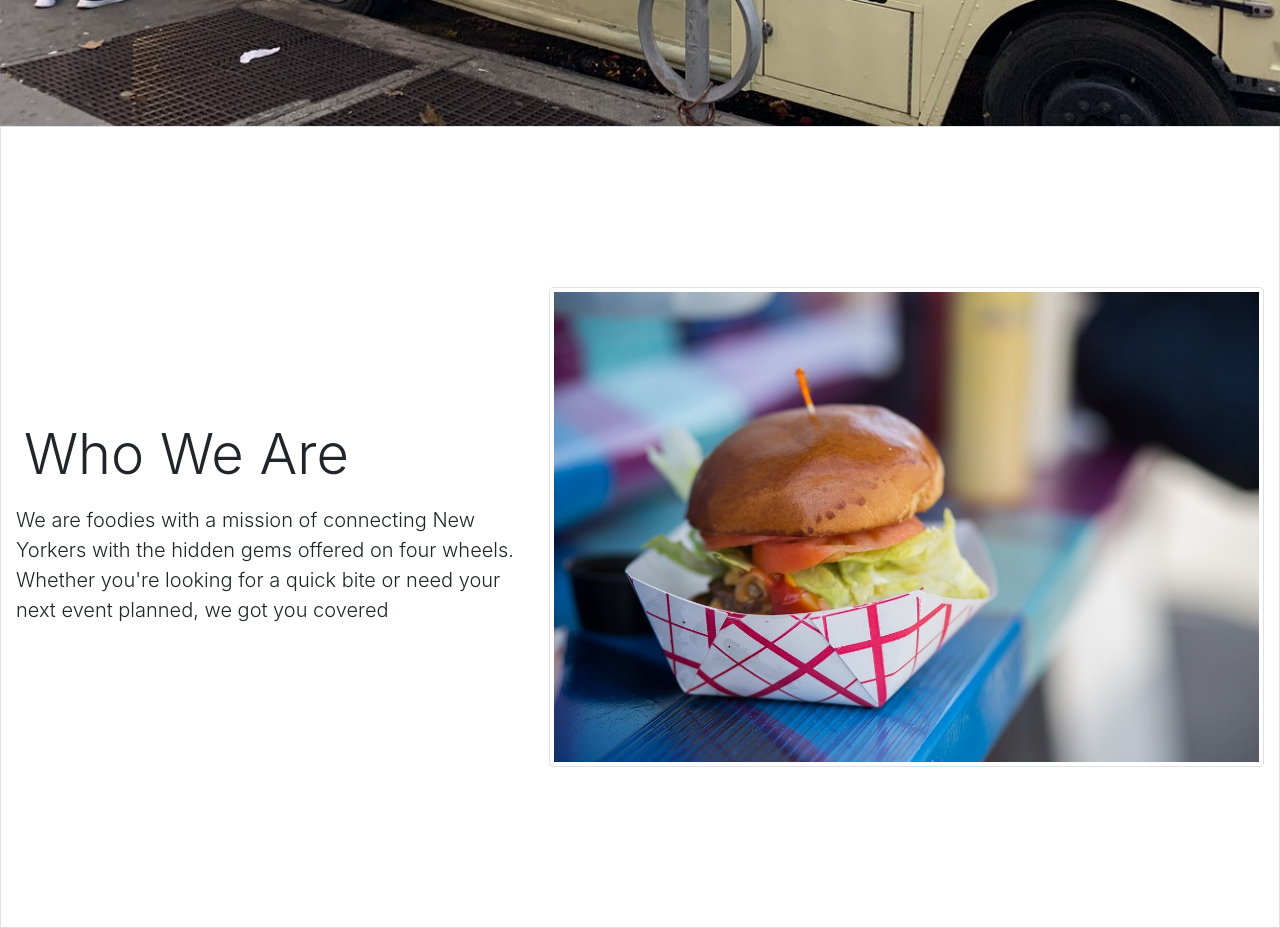
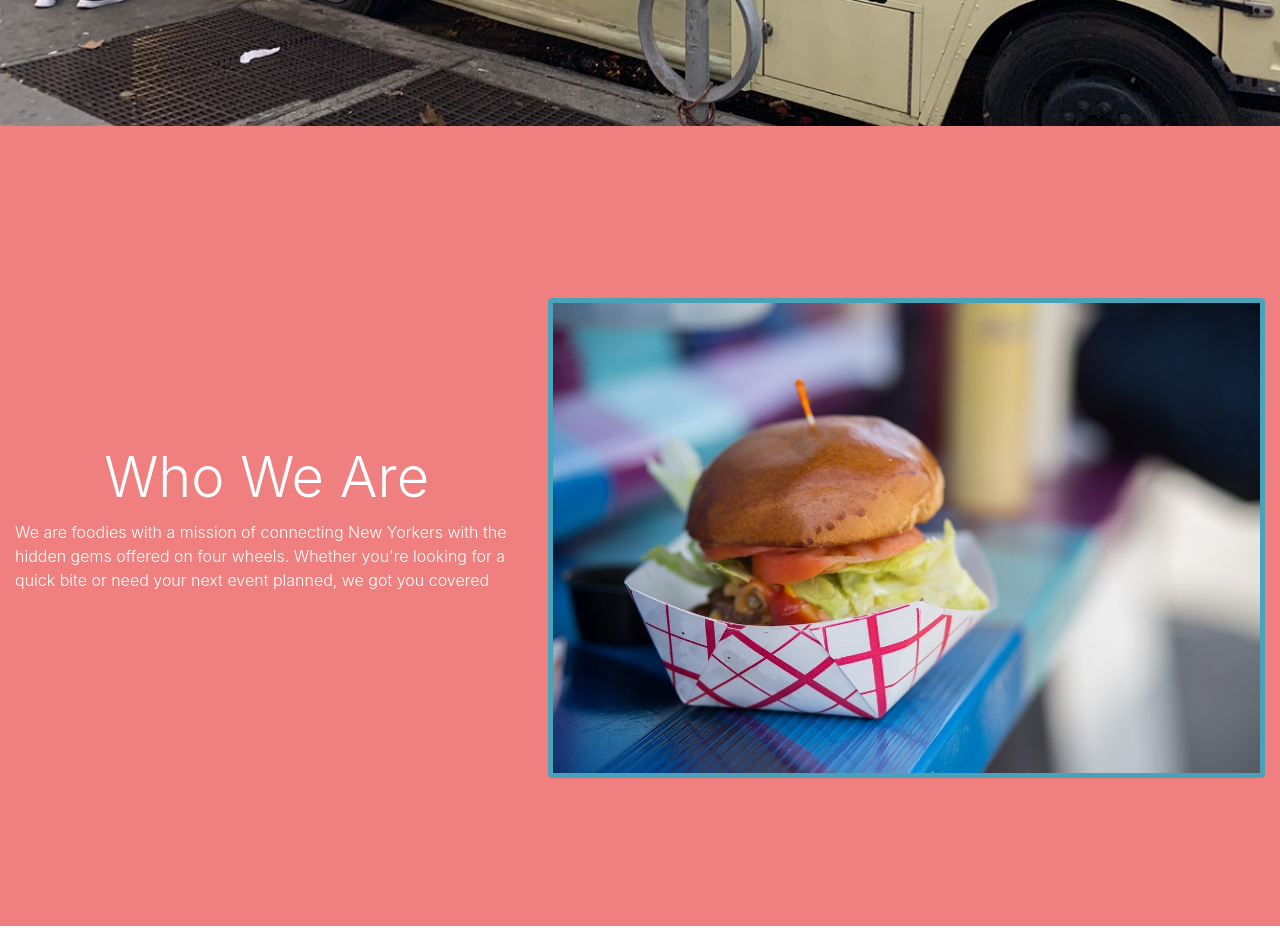
Before and after one commit to j-nathanson/food-truck-finder, a website: page index.html in a window 1280 px wide. Shown: the part 740-1668 px from the top of the page. Drawn offline with nearby package versions, Linux system fonts and the light colour scheme.

Commit message:
added styling to intro section

```diff
--- a/css/style.scss
+++ b/css/style.scss
@@ -1,8 +1,15 @@
+$base-color: rgb(72, 162, 185);
+$secondary-color: rgb(240, 128, 128);
+$text-white: #fff;
+$jumbo-overlay: rgba(41, 45, 31, 0.5);
+
+
 * {
     margin: 0;
     padding: 0;
 }
 
+// index.html
 .jumbotron {
     background-image: url('../img/momo-truck.jpeg');
     height: 100vh;
@@ -10,7 +17,7 @@
     background-position: center;
     background-repeat: no-repeat;
     border-radius: 0px !important;
-    color: white;
+    color: $text-white;
 
 
 
@@ -19,12 +26,26 @@
 }
 
 .overlay {
-    background: rgba(41, 45, 31, 0.5);
+    background: $jumbo-overlay;
     border-radius: .75;
     padding: 1rem;
 }
 
+.intro {
+    background: $secondary-color;
+    color: $text-white;
+
+    .img-thumbnail {
+        background: $base-color;
+        border: 1px solid $base-color;
+    }
+
+    .lead {
+        font-size: 1rem;
+    }
+}
+
+// end index.html
 .row-content {
     height: 100vh;
-
 }
--- a/index.html
+++ b/index.html
@@ -46,21 +46,23 @@
     </div>
 
     <!-- Main Content -->
-    <div class="container-fluid mt-0 border">
+    <div class="container-fluid mt-0">
 
 
         <!-- About Us -->
-        <div class="row row-content align-items-center">
-
-            <div class="col-sm-7">
+        <div class="row row-content intro align-items-center">
+            <!-- Image -->
+            <div class="col-sm-7 mt-4">
                 <img class="img-thumbnail rounded" src="./img/hamburger.jpg" alt="">
             </div>
+            <!-- Text -->
             <div class="col-sm-5 order-sm-first">
-                <h2 class="display-4 p-2">Who We Are</h2>
-                <p class="lead">We are foodies with a mission of connecting New Yorkers with the hidden gems offered on four wheels.
+                <h2 class="display-4 text-center">Who We Are</h2>
+                <p class="lead">We are foodies with a mission of connecting New Yorkers with the hidden gems offered on
+                    four wheels.
                     Whether you're looking for a quick bite or need your next event planned, we got you covered</p>
+
             </div>
-
         </div>
     </div>
 
```
Also changed, not shown: css/style.css, 1 other file.
